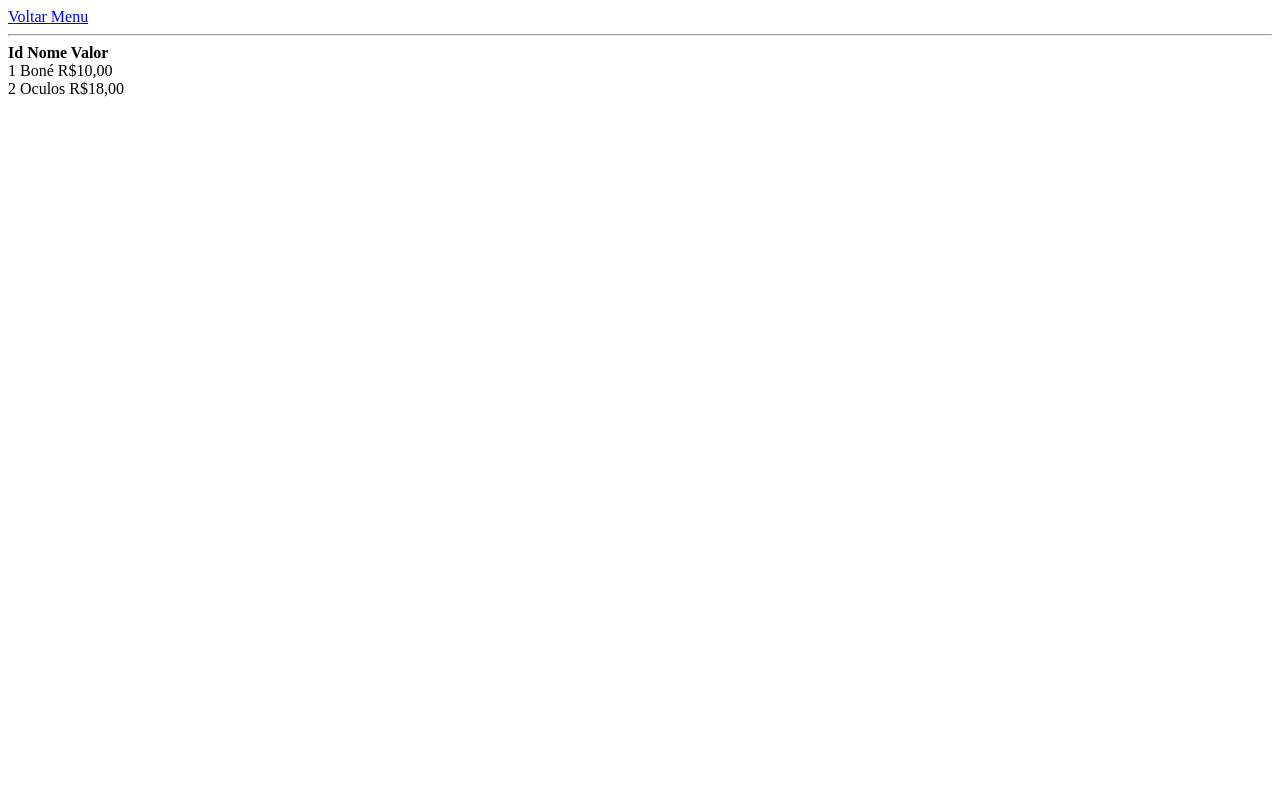
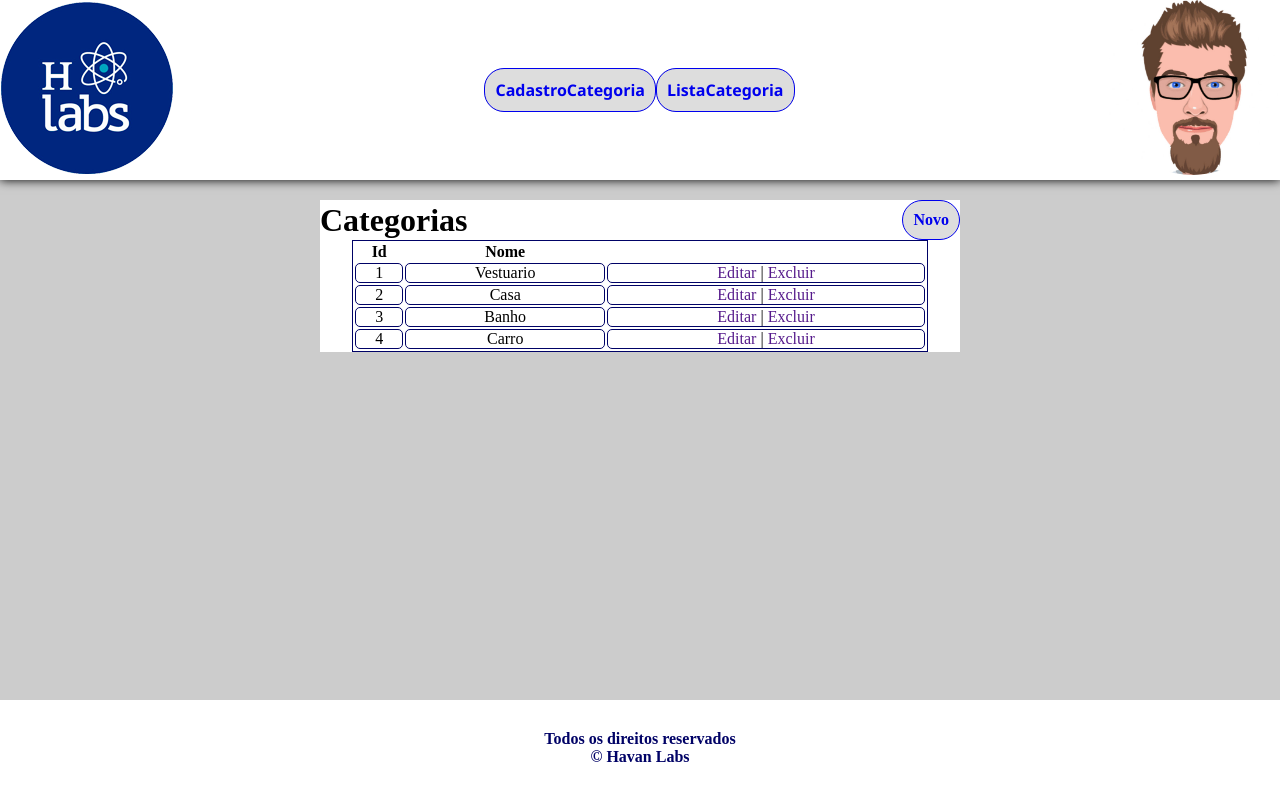
Before and after one commit to sr-adilson/web, a plain HTML site: page Tela_Lista_Categoria.html in a window 1280 px wide. Drawn offline with Linux system fonts and the light colour scheme.

Commit message:
Add list in category, style adjustment

```diff
--- /dev/null
+++ b/CSS/home.css
@@ -0,0 +1,104 @@
+*{
+    border: 0;
+    margin: 0;
+    padding: 0;
+    text-decoration: none;
+}
+header{
+    font-family:'Segoe UI', Tahoma, Geneva, Verdana, sans-serif;
+    background: #fff;
+    display: flex;
+    justify-content: space-between;
+    align-items: center;
+    box-shadow: 0 0 10px 0;
+}
+nav{
+    font-weight: bold;
+    display: inline-flex;
+}
+#sinhu{
+    width: 175px;
+    border-radius: 100px;
+}
+#cadastro{
+
+    background: #ddd;
+    padding: 10px;
+    border-radius: 20px;
+    border: 1px solid;
+}
+#cadastro:hover{
+    background: #000266;
+    color: #fff;
+    transition: ease-in-out 0.5s;
+}
+
+#lista{
+    margin-left: 0;
+    background: #ddd;
+    padding: 10px;
+    border-radius: 20px;
+    border: 1px solid;
+}
+#lista:hover{
+    background: #000266;
+    color: #fff;
+    transition: ease-in-out 0.5s;
+}
+.cabecalho-crud{
+    display: flex;
+    align-items: center;
+    justify-content: space-between;
+    font-weight: bold;
+
+}
+.cabecalho-crud a{
+    background: #ddd;
+    padding: 10px;
+    border-radius: 20px;
+    border: 1px solid;
+}
+.cabecalho-crud a:hover{
+    background: #000266;
+    color: #fff;
+    transition: ease-in-out 0.5s;
+}
+body {
+    background: #ccc;
+}
+input[type= "text"], input[type="number"]{
+    background: #ccc;
+    border-radius: 30px;
+}
+main{
+    margin:auto;
+    margin-top: 20px;
+    background: white;
+    width: 50%;
+}
+
+table{
+
+    text-align-last: center;
+    margin: auto;
+    width: 90%;
+    border: #000266 1px solid;
+}
+table tbody tr td{
+    margin: 0;
+    padding: 0;
+    border: #000266 1px solid;
+    border-radius: 5px;
+}
+footer{
+    position: fixed;
+    bottom: 0;
+    width: 100%;
+    height: 100px;
+    background: #fff;
+}
+footer h4{
+    text-align: center;
+    color: #000266;
+    margin-top: 30px;
+}
--- a/Tela_Lista_Categoria.html
+++ b/Tela_Lista_Categoria.html
@@ -5,31 +5,79 @@
     <meta http-equiv="X-UA-Compatible" content="IE=edge">
     <meta name="viewport" content="width=device-width, initial-scale=1.0">
     <title>LISTA CATEGORIA</title>
+    <link rel="stylesheet" href="css/home.css">
 </head>
 <body>
-    <a href="Tela_Menu.html">Voltar Menu</a><br/>
-    <hr>
+<header>
+    <div id="logo">
+        <a href="Tela_Menu.html">
+            <img src="havan labs.png" alt="Logo Jornada Labs"><br/></a>
+    </div>
+    <nav id="menu-principal">
+        <div>
+            <a href="Tela_Cadastro_Categoria.html" id="cadastro">CadastroCategoria</a>
+        </div>
+        <div>
+            <a href="Tela_Lista_Categoria.html" id="lista">ListaCategoria</a>
+        </div>
+    </nav>
+        <div id="menu-usuario">
+            <a href="">
+                <img src="Sinhuu.jpg" id= "sinhu" alt="Imagem usuario" title="Imagem de usuário">
+            </a>
+        </div>
+</header>
+
+<main>
+    <div class="cabecalho-crud">
+        <h1>Categorias</h1>
+        <a class="botao-principal" href="Tela_Cadastro_Categoria.html">Novo</a>
+    </div>
+    <table>
         <thead>
             <tr>
-            <b><th>Id</th>
+                <th>Id</th>
                 <th>Nome</th>
-            <th>Valor</th></b>
-        </tr><br/>
+            </tr>
         </thead>
         <tbody>
             <tr>
                 <td>1</td>
-            <td>Boné</td>
-            <td>R$10,00</td>
-        </tr><br/>
+                <td>Vestuario</td>
+                <td class="opcoes">
+                    <a class="editar" href="">Editar</a> |
+                    <a class="excluir" href="">Excluir</a>
+                </td>
+            </tr>
                 <tr>
                 <td>2</td>
-            <td>Oculos</td>
-            <td>R$18,00</td>
-        </tr><br/>
+                <td>Casa</td>
+                <td class="opcoes">
+                    <a class="editar" href="">Editar</a> |
+                    <a class="excluir" href="">Excluir</a>
+                </td>
+            </tr>
+            <tr>
+                <td>3</td>
+                <td>Banho</td>
+                <td class="opcoes">
+                    <a class="editar" href="">Editar</a> |
+                    <a class="excluir" href="">Excluir</a>
+                </td>
+            </tr>
+            <tr>
+                <td>4</td>
+                <td>Carro</td>
+                <td class="opcoes">
+                    <a class="editar" href="">Editar</a> |
+                    <a class="excluir" href="">Excluir</a>
+                </td>
+            </tr>
         </tbody>
     </table>
-
-
+    </main>
+<footer>
+        <h4>Todos os direitos reservados <br /> &copy; Havan Labs</h4>
+    </footer>
 </body>
 </html>
```
Also changed, not shown: Tela_Cadastro_Categoria.html (+44 -23 lines), Tela_Menu.html (+24 -4 lines), Sinhuu.jpg (added), havan labs.png (added). Lines whose indentation alone changed are shown as unchanged.
